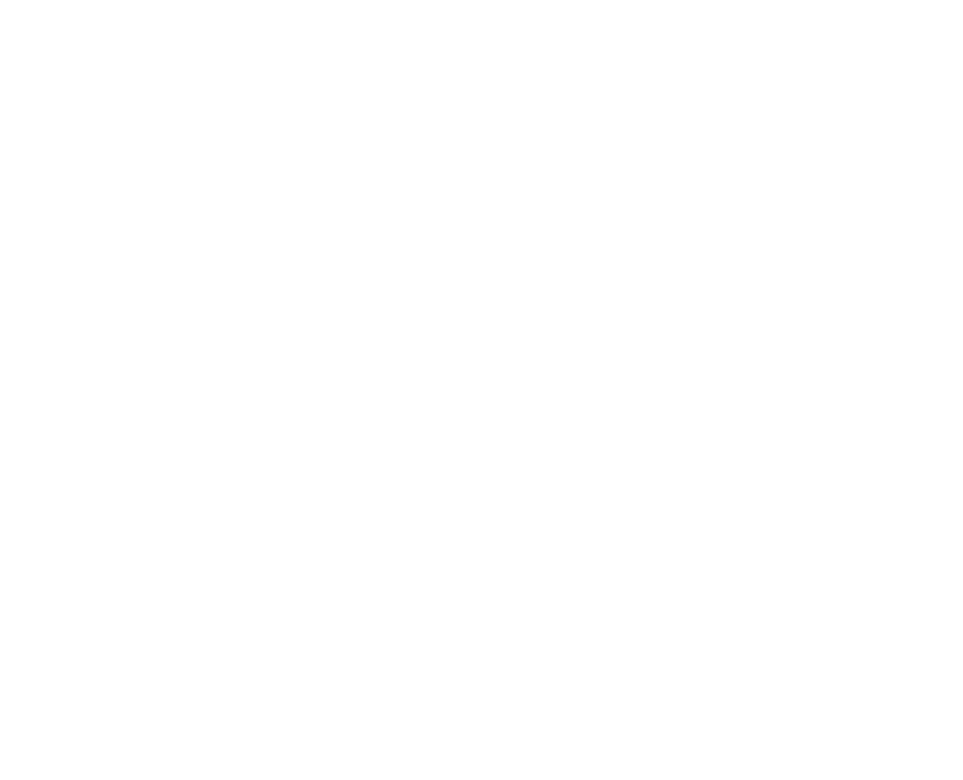
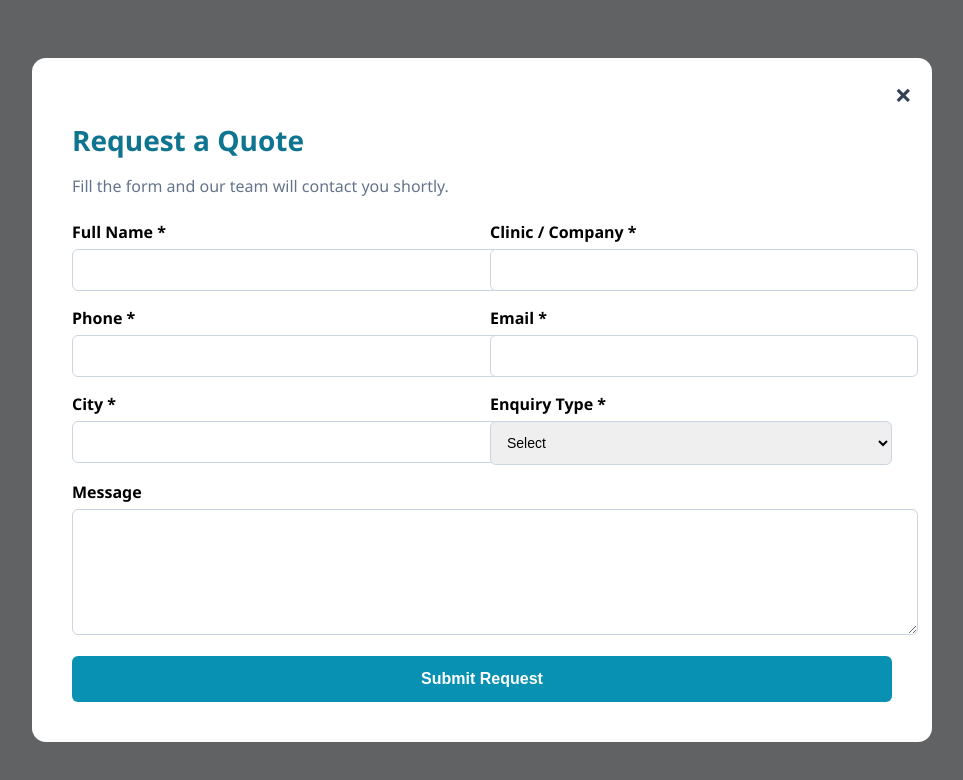
Before and after one commit to vijay-20011201/claydent, a plain HTML site: page requestquote.html in a window 1280 px wide. Shown: the whole page, without its empty margins (158-1121 px from the left). Drawn offline with nearby package versions, Linux system fonts and the light colour scheme.

Commit message:
first commit

```diff
--- a/requestquote.html
+++ b/requestquote.html
@@ -0,0 +1,251 @@
+<!DOCTYPE html>
+<html lang="en">
+<head>
+<meta charset="UTF-8">
+<title>Request Quote | Claydent</title>
+<meta name="viewport" content="width=device-width, initial-scale=1.0">
+
+<style>
+/* ===== BASE ===== */
+body {
+    margin: 0;
+    font-family: 'Segoe UI', system-ui, sans-serif;
+    background: #f1f5f9;
+}
+
+/* ===== OPEN BUTTON ===== */
+.open-quote-btn {
+    padding: 14px 36px;
+    background: #0891b2;
+    color: white;
+    border: none;
+    border-radius: 6px;
+    font-size: 16px;
+    font-weight: 600;
+    cursor: pointer;
+}
+
+/* ===== MODAL OVERLAY ===== */
+.modal-overlay {
+    position: fixed;
+    inset: 0;
+    background: rgba(0,0,0,0.6);
+    display: flex;
+    align-items: center;
+    justify-content: center;
+    z-index: 999;
+}
+
+/* ===== MODAL BOX ===== */
+.modal-box {
+    background: white;
+    width: 92%;
+    max-width: 820px;
+    border-radius: 14px;
+    padding: 40px;
+    position: relative;
+    animation: popup 0.3s ease;
+}
+
+@keyframes popup {
+    from { transform: scale(0.9); opacity: 0; }
+    to { transform: scale(1); opacity: 1; }
+}
+
+/* ===== CANCEL ICON ===== */
+.close-btn {
+    position: absolute;
+    top: 16px;
+    right: 20px;
+    font-size: 30px;
+    font-weight: bold;
+    color: #334155;
+    cursor: pointer;
+}
+
+.close-btn:hover {
+    color: #ef4444;
+}
+
+/* ===== HEADINGS ===== */
+.section-heading {
+    font-size: 28px;
+    color: #0e7490;
+    margin-bottom: 8px;
+}
+
+.section-subheading {
+    color: #64748b;
+    margin-bottom: 24px;
+}
+
+/* ===== FORM ===== */
+.form-row {
+    display: grid;
+    grid-template-columns: 1fr 1fr;
+    gap: 16px;
+}
+
+.form-group {
+    margin-bottom: 16px;
+}
+
+.form-label {
+    font-weight: 600;
+    display: block;
+    margin-bottom: 6px;
+}
+
+.form-input,
+.form-select,
+.form-textarea {
+    width: 100%;
+    padding: 12px;
+    border-radius: 6px;
+    border: 1px solid #cbd5e1;
+    font-size: 14px;
+}
+
+.form-textarea {
+    min-height: 100px;
+    resize: vertical;
+}
+
+.form-button {
+    background: #0891b2;
+    color: white;
+    border: none;
+    padding: 14px;
+    width: 100%;
+    font-size: 16px;
+    border-radius: 6px;
+    font-weight: 600;
+    cursor: pointer;
+}
+
+/* ===== MOBILE ===== */
+@media (max-width: 768px) {
+    .form-row {
+        grid-template-columns: 1fr;
+    }
+}
+</style>
+</head>
+
+<body>
+
+<!-- OPEN BUTTON (optional) -->
+<div style="text-align:center; margin-top:100px;">
+    <button class="open-quote-btn" onclick="openModal()">Request Quote</button>
+</div>
+
+<!-- MODAL -->
+<div class="modal-overlay" id="quoteModal" style="display:none;">
+    <div class="modal-box">
+
+        <!-- CANCEL ICON -->
+        <span class="close-btn" onclick="cancelAndGoHome()">×</span>
+
+        <h2 class="section-heading">Request a Quote</h2>
+        <p class="section-subheading">
+            Fill the form and our team will contact you shortly.
+        </p>
+
+        <form id="quoteForm">
+
+            <div class="form-row">
+                <div class="form-group">
+                    <label class="form-label">Full Name *</label>
+                    <input type="text" name="full_name" class="form-input" required>
+                </div>
+
+                <div class="form-group">
+                    <label class="form-label">Clinic / Company *</label>
+                    <input type="text" name="company_name" class="form-input" required>
+                </div>
+            </div>
+
+            <div class="form-row">
+                <div class="form-group">
+                    <label class="form-label">Phone *</label>
+                    <input type="tel" name="phone" class="form-input" required>
+                </div>
+
+                <div class="form-group">
+                    <label class="form-label">Email *</label>
+                    <input type="email" name="email" class="form-input" required>
+                </div>
+            </div>
+
+            <div class="form-row">
+                <div class="form-group">
+                    <label class="form-label">City *</label>
+                    <input type="text" name="city" class="form-input" required>
+                </div>
+
+                <div class="form-group">
+                    <label class="form-label">Enquiry Type *</label>
+                    <select name="enquiry_type" class="form-select" required>
+                        <option value="">Select</option>
+                        <option>Request Quote</option>
+                        <option>Product Information</option>
+                        <option>Dealer / Distributor</option>
+                        <option>Service & Support</option>
+                    </select>
+                </div>
+            </div>
+
+            <div class="form-group">
+                <label class="form-label">Message</label>
+                <textarea name="message" class="form-textarea"></textarea>
+            </div>
+
+            <button type="submit" class="form-button">Submit Request</button>
+        </form>
+
+    </div>
+</div>
+
+<!-- EMAILJS -->
+<script src="https://cdn.jsdelivr.net/npm/emailjs-com@3/dist/email.min.js"></script>
+
+<script>
+/* INIT EMAILJS */
+emailjs.init("YOUR_PUBLIC_KEY"); // 🔴 replace
+
+/* OPEN MODAL */
+function openModal() {
+    document.getElementById("quoteModal").style.display = "flex";
+}
+
+/* CANCEL → HOME */
+function cancelAndGoHome() {
+    window.location.href = "index.html";
+}
+
+/* FORM SUBMIT */
+document.getElementById("quoteForm").addEventListener("submit", function(e) {
+    e.preventDefault();
+
+    emailjs.sendForm(
+        "YOUR_SERVICE_ID",   // 🔴 replace
+        "YOUR_TEMPLATE_ID",  // 🔴 replace
+        this
+    ).then(
+        function() {
+            alert("Quote request sent successfully!");
+            window.location.href = "index.html";
+        },
+        function(error) {
+            alert("Failed to send request. Please try again.");
+            console.error(error);
+        }
+    );
+});
+
+/* AUTO OPEN POPUP */
+openModal();
+</script>
+
+</body>
+</html>
```
Also changed, not shown: about.html (+1 -1 lines), index.html (+3 -3 lines), product1.html (+2 -2 lines), product2.html (+2 -2 lines).
